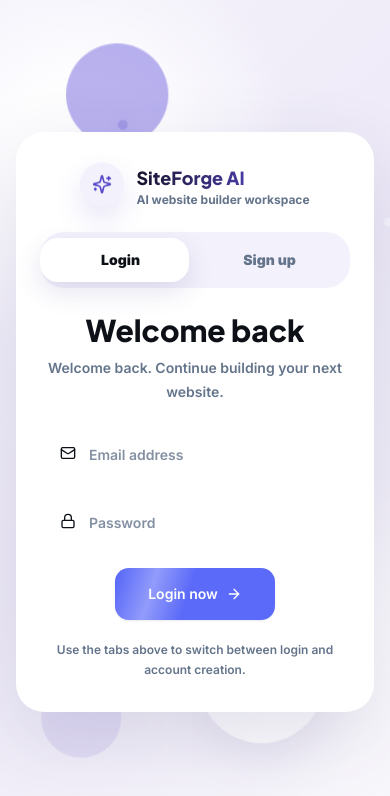
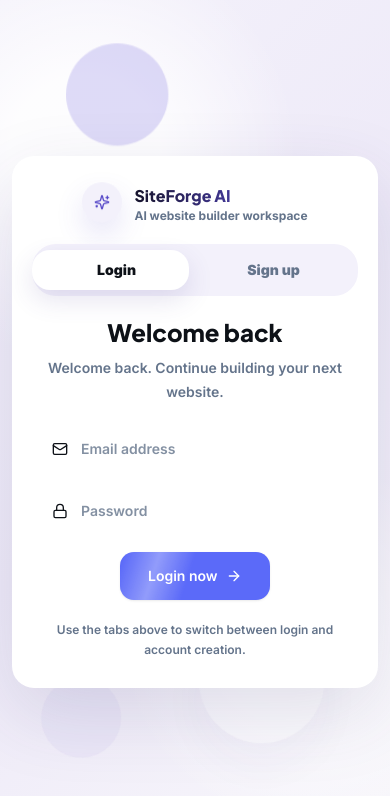
Before and after one commit to nitin-gaurav/siteforge-ai, a React (Vite) app in the folder client/: page /login in a window 390 px wide. Shown: the top 796 px of the page. Built offline with nearby package versions, Linux system fonts and the light colour scheme; no server answers.

Commit message:
Fix mobile editor layout and auth transitions

```diff
--- a/client/src/components/editor/AiWebsiteAssistant.jsx
+++ b/client/src/components/editor/AiWebsiteAssistant.jsx
@@ -99,7 +99,7 @@ export default function AiWebsiteAssistant({ project, onApplyUpdates }) {
   }
 
   return (
-    <div className="fixed bottom-5 right-5 z-50 flex max-w-[calc(100vw-2.5rem)] flex-col items-end gap-3">
+    <div className="fixed bottom-4 right-3 z-50 flex max-w-[calc(100vw-1.5rem)] flex-col items-end gap-3 sm:bottom-5 sm:right-5 sm:max-w-[calc(100vw-2.5rem)]">
       <div
         className={`w-[380px] max-w-full origin-bottom-right overflow-hidden rounded-2xl border border-white/80 bg-[#fbfaff]/95 shadow-[0_22px_70px_rgba(24,31,54,0.22)] backdrop-blur-xl transition-all duration-300 ease-spring ${
           open ? "translate-y-0 scale-100 opacity-100" : "pointer-events-none translate-y-4 scale-95 opacity-0"
@@ -197,7 +197,7 @@ export default function AiWebsiteAssistant({ project, onApplyUpdates }) {
           setOpen((nextOpen) => !nextOpen);
           window.setTimeout(() => inputRef.current?.focus(), 80);
         }}
-        className="group flex min-h-12 items-center gap-2 rounded-full bg-ink px-4 py-3 text-sm font-black text-white shadow-[0_16px_45px_rgba(13,17,23,0.28)] transition hover:-translate-y-0.5 hover:bg-[#171d29]"
+        className="group flex min-h-11 items-center gap-2 rounded-full bg-ink px-3.5 py-2.5 text-xs font-black text-white shadow-[0_16px_45px_rgba(13,17,23,0.28)] transition hover:-translate-y-0.5 hover:bg-[#171d29] sm:min-h-12 sm:px-4 sm:py-3 sm:text-sm"
       >
         <span className="grid h-7 w-7 place-items-center rounded-full bg-white/12 transition group-hover:bg-white/18">
           <Sparkles className="h-4 w-4" />
--- a/client/src/components/editor/PromptPanel.jsx
+++ b/client/src/components/editor/PromptPanel.jsx
@@ -3,10 +3,10 @@ import Textarea from "../ui/Textarea.jsx";
 
 export default function PromptPanel({ prompt, onPromptChange }) {
   return (
-    <div className="grid gap-2 px-4 pb-2 pt-4">
+    <div className="grid gap-2 px-4 pb-2 pt-4 sm:px-5 lg:px-4">
       <Textarea
         label="Website Prompt"
-        className="min-h-[180px] resize-none rounded-xl border-[#e5e0f6] !bg-[#f3f1fb] text-sm shadow-sm hover:!bg-[#efecf8] focus:border-[#e5e0f6] focus:ring-0"
+        className="min-h-[140px] resize-none rounded-xl border-[#e5e0f6] !bg-[#f3f1fb] text-sm shadow-sm hover:!bg-[#efecf8] focus:border-[#e5e0f6] focus:ring-0 sm:min-h-[180px]"
         placeholder="Describe what you want to build or change..."
         value={prompt}
         onChange={(event) => onPromptChange(event.target.value)}
--- a/client/src/components/preview/WebsitePreview.jsx
+++ b/client/src/components/preview/WebsitePreview.jsx
@@ -67,19 +67,19 @@ export default function WebsitePreview({ sections, theme, loading = false }) {
   }, []);
 
   return (
-    <div className="flex h-full min-w-0 flex-col overflow-hidden rounded-[24px] border border-white/75 bg-white/72 shadow-[0_24px_70px_rgba(77,63,148,0.16)] backdrop-blur-xl">
-      <div className="flex flex-wrap items-center justify-between gap-3 border-b border-[#eee9fb] bg-white/72 px-4 py-3">
+    <div className="flex h-full min-h-[620px] min-w-0 flex-col overflow-hidden rounded-[20px] border border-white/75 bg-white/72 shadow-[0_24px_70px_rgba(77,63,148,0.16)] backdrop-blur-xl lg:min-h-0 lg:rounded-[24px]">
+      <div className="flex flex-col gap-3 border-b border-[#eee9fb] bg-white/72 px-3 py-3 sm:flex-row sm:items-center sm:justify-between sm:px-4">
         <div className="min-w-0">
-          <p className="text-xs font-bold uppercase tracking-[0.16em] text-slate-500">Responsive preview</p>
+          <p className="text-[11px] font-bold uppercase tracking-[0.14em] text-slate-500 sm:text-xs sm:tracking-[0.16em]">Responsive preview</p>
           <p className="truncate text-sm font-semibold text-ink">preview.siteforge.local</p>
         </div>
-        <div className="grid grid-cols-3 gap-1 rounded-2xl bg-[#f0eefb] p-1.5">
+        <div className="grid w-full grid-cols-3 gap-1 rounded-2xl bg-[#f0eefb] p-1.5 sm:w-auto">
           {Object.entries(viewports).map(([key, item]) => {
             const Icon = item.icon;
             return (
               <button
                 key={key}
-                className={`flex h-9 items-center justify-center gap-2 rounded-xl px-3 text-sm font-bold transition ${
+                className={`flex h-9 items-center justify-center gap-1.5 rounded-xl px-2 text-xs font-bold transition sm:gap-2 sm:px-3 sm:text-sm ${
                   viewport === key ? "bg-white text-accent shadow-[0_8px_20px_rgba(77,63,148,0.12)]" : "text-slate-600 hover:bg-white/70"
                 }`}
                 onClick={() => setViewport(key)}
@@ -93,7 +93,7 @@ export default function WebsitePreview({ sections, theme, loading = false }) {
         </div>
       </div>
 
-      <div ref={canvasRef} className="checkerboard min-h-0 flex-1 overflow-hidden bg-[#f7f4ff] p-2">
+      <div ref={canvasRef} className="checkerboard min-h-0 flex-1 overflow-hidden bg-[#f7f4ff] p-2 sm:p-3">
         <div className="flex h-full justify-center overflow-hidden">
           <div
             className="origin-top transition-all duration-300 ease-spring"
--- a/client/src/components/ui/AppShell.jsx
+++ b/client/src/components/ui/AppShell.jsx
@@ -95,6 +95,7 @@ export default function AppShell({ children }) {
   const [profileOpen, setProfileOpen] = useState(false);
   const [recentOpen, setRecentOpen] = useState(true);
   const [recentLoading, setRecentLoading] = useState(false);
+  const [signingOut, setSigningOut] = useState(false);
   const [recentProjects, setRecentProjects] = useState(() => readRecentProjectCache());
   const profileMenuRef = useRef(null);
   const mobileProfileMenuRef = useRef(null);
@@ -150,10 +151,11 @@ export default function AppShell({ children }) {
   }, []);
 
   function signOut() {
+    setSigningOut(true);
     setProfileOpen(false);
     localStorage.removeItem(recentProjectStorageKey);
     localStorage.removeItem(recentProjectCacheKey);
-    navigate("/login", { replace: true });
+    window.setTimeout(() => navigate("/login", { replace: true }), 120);
 
     supabase.auth.signOut().catch((error) => {
       console.error("Sign out failed", error);
@@ -161,7 +163,7 @@ export default function AppShell({ children }) {
   }
 
   return (
-    <div className="min-h-screen bg-[#f4f2fb] text-ink">
+    <div className={`min-h-screen bg-[#f4f2fb] text-ink transition-opacity duration-150 ${signingOut ? "opacity-0" : "opacity-100"}`}>
       <aside
         className={`fixed inset-y-0 left-0 z-40 hidden flex-col border-r border-[#d9d3f2] bg-white transition-[width] duration-300 ease-spring lg:flex ${
           sidebarOpen ? "w-[260px]" : "w-16"
--- a/client/src/pages/auth/LoginPage.jsx
+++ b/client/src/pages/auth/LoginPage.jsx
@@ -64,25 +64,25 @@ export default function LoginPage() {
       <div className="auth-particle auth-particle-two" />
       <div className="auth-particle auth-particle-three" />
 
-      <div className="relative mx-auto flex min-h-screen w-full max-w-7xl items-center justify-center px-4 py-5 sm:px-6 sm:py-8">
+      <div className="relative mx-auto flex min-h-screen w-full max-w-7xl items-center justify-center px-3 py-4 sm:px-6 sm:py-8">
         <section
           className={`auth-shell ${
             isSignin ? "auth-mode-signin" : "auth-mode-signup"
-          } grid w-full max-w-6xl overflow-hidden rounded-[28px] bg-white shadow-[0_26px_76px_rgba(58,48,112,0.14)] lg:min-h-[600px] lg:grid-cols-2`}
+          } grid w-full max-w-6xl overflow-hidden rounded-[22px] bg-white shadow-[0_26px_76px_rgba(58,48,112,0.14)] sm:rounded-[28px] lg:min-h-[600px] lg:grid-cols-2`}
         >
-          <div className="auth-panel-left flex flex-col justify-center px-6 py-8 sm:px-10 lg:px-16">
-            <div className="auth-stagger mb-6 flex items-center justify-center gap-3">
-              <span className="auth-logo-badge flex h-11 w-11 items-center justify-center rounded-2xl bg-[#f3f1fb] text-[#5648c8] shadow-sm transition-transform duration-200 hover:-translate-y-0.5">
-                <Sparkles className="h-5 w-5" />
+          <div className="auth-panel-left flex flex-col justify-center px-5 py-7 sm:px-10 lg:px-16">
+            <div className="auth-stagger mb-5 flex items-center justify-center gap-3 sm:mb-6">
+              <span className="auth-logo-badge flex h-10 w-10 items-center justify-center rounded-2xl bg-[#f3f1fb] text-[#5648c8] shadow-sm transition-transform duration-200 hover:-translate-y-0.5 sm:h-11 sm:w-11">
+                <Sparkles className="h-4 w-4 sm:h-5 sm:w-5" />
               </span>
               <div>
-                <p className="auth-brand-shimmer font-display text-lg font-black">SiteForge AI</p>
+                <p className="auth-brand-shimmer font-display text-base font-black sm:text-lg">SiteForge AI</p>
                 <p className="text-xs font-bold text-muted">AI website builder workspace</p>
               </div>
             </div>
 
             <div className="mx-auto w-full max-w-sm">
-              <div className="auth-stagger relative mb-6 grid grid-cols-2 rounded-2xl bg-[#f3f1fb] p-1.5">
+              <div className="auth-stagger relative mb-5 grid grid-cols-2 rounded-2xl bg-[#f3f1fb] p-1.5 sm:mb-6">
                 <span
                   className={`absolute bottom-1.5 top-1.5 w-[calc(50%-6px)] rounded-xl bg-white shadow-[0_10px_26px_rgba(77,63,148,0.14)] transition-transform duration-300 ease-spring ${
                     isSignin ? "translate-x-0" : "translate-x-[calc(100%+6px)]"
@@ -96,7 +96,7 @@ export default function LoginPage() {
                     key={nextMode}
                     type="button"
                     onClick={() => switchMode(nextMode)}
-                    className={`relative z-10 h-11 rounded-xl text-sm font-black transition-colors duration-200 ${
+                    className={`relative z-10 h-10 rounded-xl text-sm font-black transition-colors duration-200 sm:h-11 ${
                       mode === nextMode
                         ? "text-ink"
                         : "text-slate-500 hover:text-ink"
@@ -108,7 +108,7 @@ export default function LoginPage() {
               </div>
 
               <header key={mode} className="auth-mode-swap text-center">
-                <h1 className="font-display text-3xl font-black tracking-normal">
+                <h1 className="font-display text-2xl font-black tracking-normal sm:text-3xl">
                   {isSignin ? "Welcome back" : "Create account"}
                 </h1>
                 <p className="mt-2 text-sm font-semibold leading-6 text-muted">
@@ -118,7 +118,7 @@ export default function LoginPage() {
                 </p>
               </header>
 
-              <form onSubmit={submit} className="auth-stagger mt-6 grid gap-4">
+              <form onSubmit={submit} className="auth-stagger mt-5 grid gap-3.5 sm:mt-6 sm:gap-4">
                 <div className="auth-form-row relative">
                   <Mail className="auth-input-icon pointer-events-none absolute left-5 top-[1.05rem] h-4 w-4 text-ink" />
                   <Input
@@ -128,7 +128,7 @@ export default function LoginPage() {
                     onChange={(event) => setEmail(event.target.value)}
                     required
                     placeholder="Email address"
-                    className="h-[52px] rounded-2xl border border-transparent bg-[#f3f1fb] pl-12 font-semibold placeholder:text-slate-500/80 transition-all duration-200 hover:bg-[#efecf8] focus:border-[#6657dc] focus:bg-white focus:ring-4 focus:ring-[#6657dc]/12"
+                    className="h-12 rounded-2xl border border-transparent bg-[#f3f1fb] pl-12 font-semibold placeholder:text-slate-500/80 transition-all duration-200 hover:bg-[#efecf8] focus:border-[#6657dc] focus:bg-white focus:ring-4 focus:ring-[#6657dc]/12 sm:h-[52px]"
                   />
                 </div>
 
@@ -141,7 +141,7 @@ export default function LoginPage() {
                     onChange={(event) => setPassword(event.target.value)}
                     required
                     placeholder="Password"
-                    className="h-[52px] rounded-2xl border border-transparent bg-[#f3f1fb] pl-12 font-semibold placeholder:text-slate-500/80 transition-all duration-200 hover:bg-[#efecf8] focus:border-[#6657dc] focus:bg-white focus:ring-4 focus:ring-[#6657dc]/12"
+                    className="h-12 rounded-2xl border border-transparent bg-[#f3f1fb] pl-12 font-semibold placeholder:text-slate-500/80 transition-all duration-200 hover:bg-[#efecf8] focus:border-[#6657dc] focus:bg-white focus:ring-4 focus:ring-[#6657dc]/12 sm:h-[52px]"
                   />
                 </div>
 
@@ -160,7 +160,7 @@ export default function LoginPage() {
 
                 <Button
                   type="submit"
-                  className="auth-submit mx-auto mt-1 h-[52px] min-w-40 rounded-2xl bg-[#5b4bd1] px-8 text-sm shadow-sm transition-all duration-200 hover:-translate-y-0.5 hover:bg-[#4f41bd] hover:shadow-md"
+                  className="auth-submit mx-auto mt-1 h-12 min-w-36 rounded-2xl bg-[#5b4bd1] px-7 text-sm shadow-sm transition-all duration-200 hover:-translate-y-0.5 hover:bg-[#4f41bd] hover:shadow-md sm:h-[52px] sm:min-w-40 sm:px-8"
                   loading={loading}
                 >
                   {isSignin ? "Login now" : "Create account"}
--- a/client/src/pages/editor/EditorPage.jsx
+++ b/client/src/pages/editor/EditorPage.jsx
@@ -73,8 +73,8 @@ export default function EditorPage() {
   const [sidebarExpanded, setSidebarExpanded] = useState(false);
   const [regeneratingId, setRegeneratingId] = useState(null);
   const store = useEditorStore();
-  const sidebarWidthClass = sidebarExpanded ? "w-[520px]" : "w-[300px]";
-  const sidebarMinWidthClass = sidebarExpanded ? "min-w-[520px]" : "min-w-[300px]";
+  const sidebarWidthClass = sidebarExpanded ? "lg:w-[520px]" : "lg:w-[300px]";
+  const sidebarMinWidthClass = sidebarExpanded ? "lg:min-w-[520px]" : "lg:min-w-[300px]";
 
   useEffect(() => {
     let cancelled = false;
@@ -220,14 +220,14 @@ export default function EditorPage() {
   }
 
   return (
-    <main className="flex h-screen overflow-hidden bg-panel text-ink">
+    <main className="flex min-h-screen flex-col overflow-x-hidden bg-panel text-ink lg:h-screen lg:flex-row lg:overflow-hidden">
       <aside
-        className={`relative flex h-full shrink-0 flex-col border-r border-[#e5e0f6] bg-white transition-[width] duration-300 ease-spring ${
+        className={`relative flex w-full shrink-0 flex-col border-b border-[#e5e0f6] bg-white transition-[width] duration-300 ease-spring lg:h-full lg:border-b-0 lg:border-r ${
           sidebarWidthClass
         }`}
       >
-        <div className={`flex h-full ${sidebarMinWidthClass} flex-col overflow-hidden`}>
-        <div className="border-b border-[#eee9fb] px-4 py-4">
+        <div className={`flex w-full ${sidebarMinWidthClass} flex-col overflow-hidden lg:h-full`}>
+        <div className="border-b border-[#eee9fb] px-4 py-4 sm:px-5">
           <div className="mb-4 flex items-center gap-3">
             <Link to="/" className="flex min-w-0 flex-1 items-center gap-3" aria-label="SiteForge AI home">
               <span className="flex h-10 w-10 shrink-0 items-center justify-center rounded-xl bg-[#5b4bd1] text-white shadow-sm">
@@ -243,7 +243,7 @@ export default function EditorPage() {
             <button
               type="button"
               onClick={() => setSidebarExpanded((expanded) => !expanded)}
-              className="flex h-10 w-10 shrink-0 items-center justify-center rounded-xl border border-[#e5e0f6] bg-white text-slate-700 transition hover:bg-[#f4f6fb] hover:text-accent"
+              className="hidden h-10 w-10 shrink-0 items-center justify-center rounded-xl border border-[#e5e0f6] bg-white text-slate-700 transition hover:bg-[#f4f6fb] hover:text-accent lg:flex"
               aria-label={sidebarExpanded ? "Shrink editor panel" : "Expand editor panel"}
               title={sidebarExpanded ? "Shrink editor panel" : "Expand editor panel"}
             >
@@ -269,7 +269,7 @@ export default function EditorPage() {
           </div>
         </div>
 
-        <div className="border-b border-[#eee9fb] bg-white p-4">
+        <div className="border-b border-[#eee9fb] bg-white p-4 sm:p-5">
           <div className={`grid gap-3 ${sidebarExpanded ? "grid-cols-[minmax(0,1fr)_140px] items-end" : ""}`}>
             <Input label="Project name" value={store.name} onChange={(event) => store.setName(event.target.value)} />
             <Button className="w-full rounded-xl shadow-sm" loading={store.status === "saving"} onClick={saveProject}>
@@ -280,7 +280,7 @@ export default function EditorPage() {
           {error ? <p className="mt-3 rounded-xl bg-red-50 px-3 py-2 text-sm font-semibold text-red-700">{error}</p> : null}
         </div>
 
-        <div className="border-b border-[#eee9fb] bg-white px-3 py-3">
+        <div className="border-b border-[#eee9fb] bg-white px-3 py-3 sm:px-4">
           <div className="grid grid-cols-3 gap-1 rounded-xl bg-[#f4f1ff] p-1">
             {[
               ["build", Wand2, "Build"],
@@ -301,7 +301,7 @@ export default function EditorPage() {
           </div>
         </div>
 
-        <div className={`min-h-0 overflow-y-auto bg-[#fbfaff] ${activePanel === "build" ? "" : "flex-1"}`}>
+        <div className={`min-h-0 bg-[#fbfaff] lg:overflow-y-auto ${activePanel === "build" ? "" : "flex-1"}`}>
           {activePanel === "build" ? (
             <PromptPanel
               prompt={store.prompt}
@@ -324,7 +324,7 @@ export default function EditorPage() {
         </div>
 
         {activePanel === "build" ? (
-          <div className="bg-[#fbfaff] px-4 pb-4 pt-2">
+          <div className="bg-[#fbfaff] px-4 pb-4 pt-2 sm:px-5">
             <Button
               onClick={generateSite}
               loading={store.status === "generating"}
@@ -348,7 +348,7 @@ export default function EditorPage() {
         </div>
       </aside>
 
-      <section className="min-w-0 flex-1 p-3">
+      <section className="min-h-[70vh] min-w-0 flex-1 p-3 sm:p-4 lg:min-h-0">
         <WebsitePreview sections={store.sections} theme={store.theme} loading={store.status === "loading"} />
       </section>
       <AiWebsiteAssistant
--- a/client/src/styles.css
+++ b/client/src/styles.css
@@ -159,6 +159,28 @@ textarea {
   .auth-mode-signup .auth-panel-right {
     transform: translateX(-100%);
     box-shadow: 24px 0 70px rgba(58, 48, 112, 0.16);
+  }
+}
+
+@media (max-width: 640px) {
+  .auth-shell {
+    animation-duration: 0.52s;
+  }
+
+  .auth-panel-left {
+    animation-duration: 0.56s;
+  }
+
+  .auth-stagger {
+    animation-duration: 0.44s;
+  }
+
+  .auth-float-orb {
+    opacity: 0.45;
+  }
+
+  .auth-particle {
+    display: none;
   }
 }
 
```
